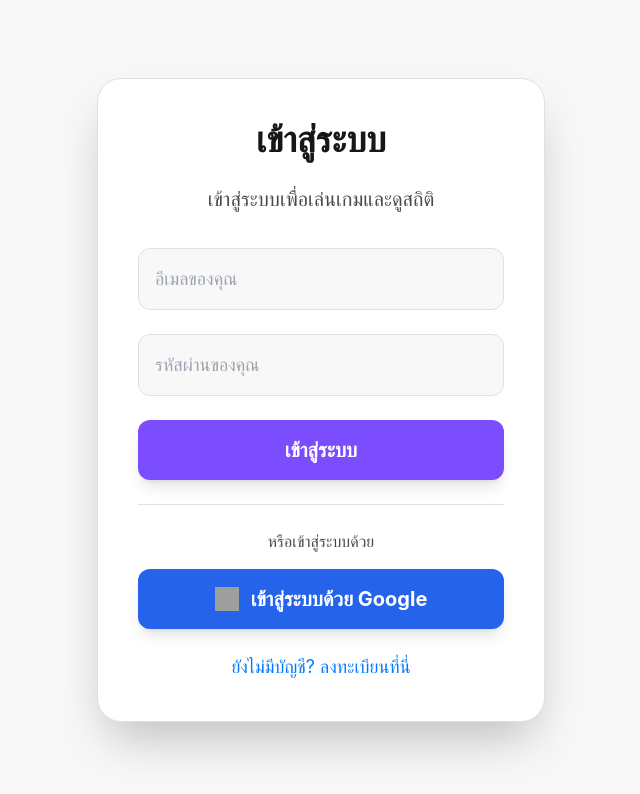
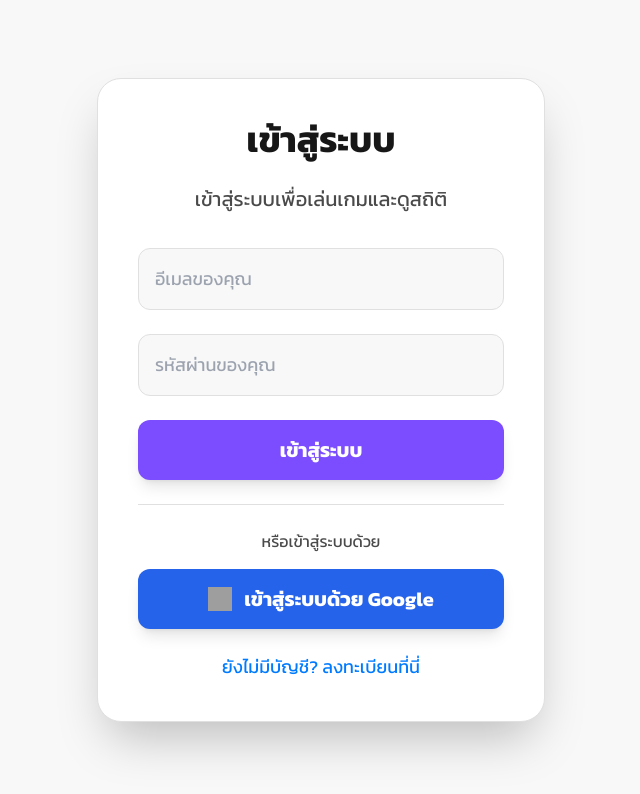
Before and after one commit to 9Somboon/brain-care, a React (Vite) app: page / in a window 1280 px wide. Shown: the top 794 px of the page, without its empty margins (319-959 px from the left). Built offline with nearby package versions, Linux system fonts and the light colour scheme; grey boxes are pictures that could not be loaded.

Commit message:
Initial commit

```diff
--- a/index.html
+++ b/index.html
@@ -5,6 +5,8 @@
     <link rel="icon" type="image/svg+xml" href="/vite.svg" />
     <meta name="viewport" content="width=device-width, initial-scale=1.0" />
     <title>BrainCare Pro - แอปฝึกสมอง</title>
+    <!-- Google Fonts: Kanit -->
+    <link href="https://fonts.googleapis.com/css2?family=Kanit:wght@400;700&display=swap" rel="stylesheet">
   </head>
   <body>
     <div id="root"></div>
--- a/src/App.jsx
+++ b/src/App.jsx
@@ -18,13 +18,17 @@
     });
 
     // Subscribe to auth state changes
-    const { data: { subscription } } = supabase.auth.onAuthStateChange((_event, session) => {
+    const { data: { subscription } = {} } = supabase.auth.onAuthStateChange((_event, session) => {
       setSession(session);
       setLoading(false);
     });
 
     // Cleanup subscription
-    return () => subscription.unsubscribe();
+    return () => {
+      if (subscription) {
+        subscription.unsubscribe();
+      }
+    };
   }, []);
 
   if (loading) {
@@ -71,8 +75,6 @@
           มาเริ่มการฝึกความจำของคุณกันเลย
         </p>
 
-        {/* Removed the connection message box as requested */}
-
         <div className="flex flex-col space-y-6">
           <button
             className="bg-primary hover:bg-primary/90 text-white font-bold py-5 px-10 rounded-xl text-2xl transition-all duration-300 ease-in-out shadow-lg
@@ -101,8 +103,6 @@
             ออกจากระบบ
           </button>
         </div>
-
-        {/* Removed the footer text as requested */}
       </main>
     </div>
   );
--- a/src/index.css
+++ b/src/index.css
@@ -3,7 +3,7 @@
 @tailwind utilities;
 
 body {
-  font-family: 'Inter', sans-serif; /* Ensure Inter is used if available, or a generic sans-serif */
+  font-family: 'Kanit', sans-serif; /* Changed to Kanit */
 }
 
 /* Custom CSS for 3D card flip */
```
